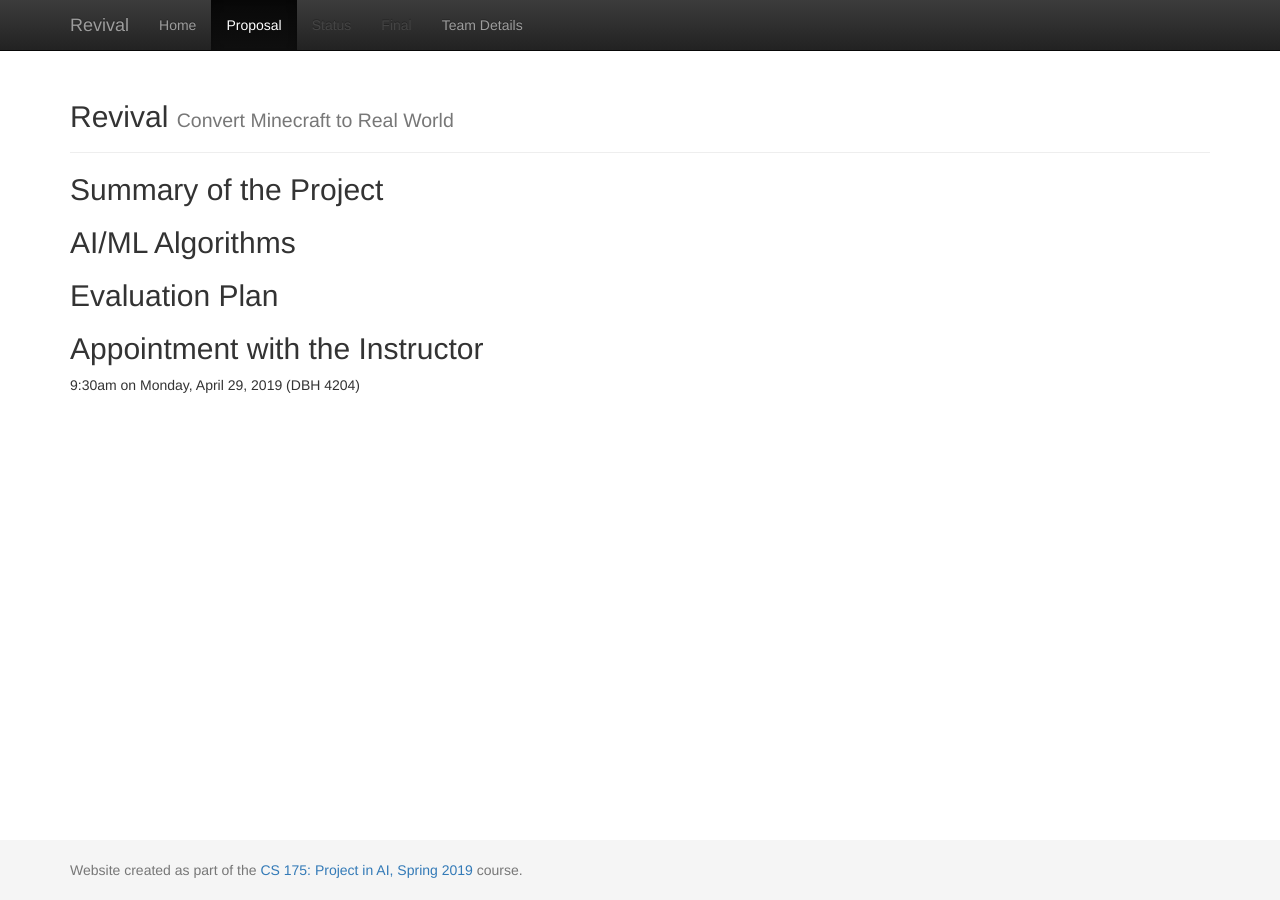
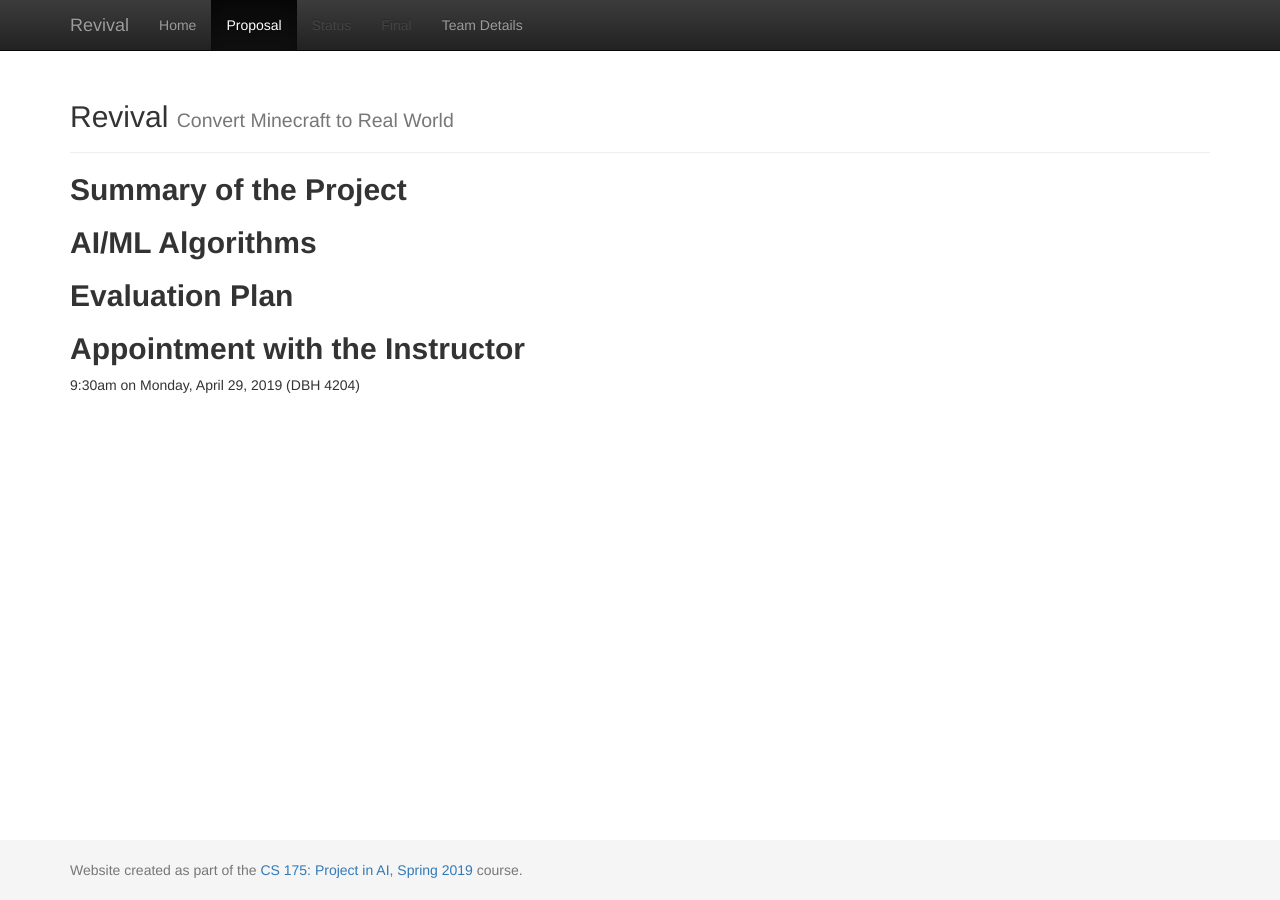
Before and after one commit to sijielu/Revival, a Jekyll site: the page built from docs/proposal.md, in a window 1280 px wide. Built offline with Jekyll 4.4.1, drawn with Linux system fonts in a browser that asks for light colours.

```diff
--- a/docs/proposal.md
+++ b/docs/proposal.md
@@ -2,11 +2,11 @@
 layout: default
 title:  Proposal
 ---
-## Summary of the Project
+## **Summary of the Project**
 
-## AI/ML Algorithms
+## **AI/ML Algorithms**
 
-## Evaluation Plan
+## **Evaluation Plan**
 
-## Appointment with the Instructor
+## **Appointment with the Instructor**
 9:30am on Monday, April 29, 2019 (DBH 4204)
```
